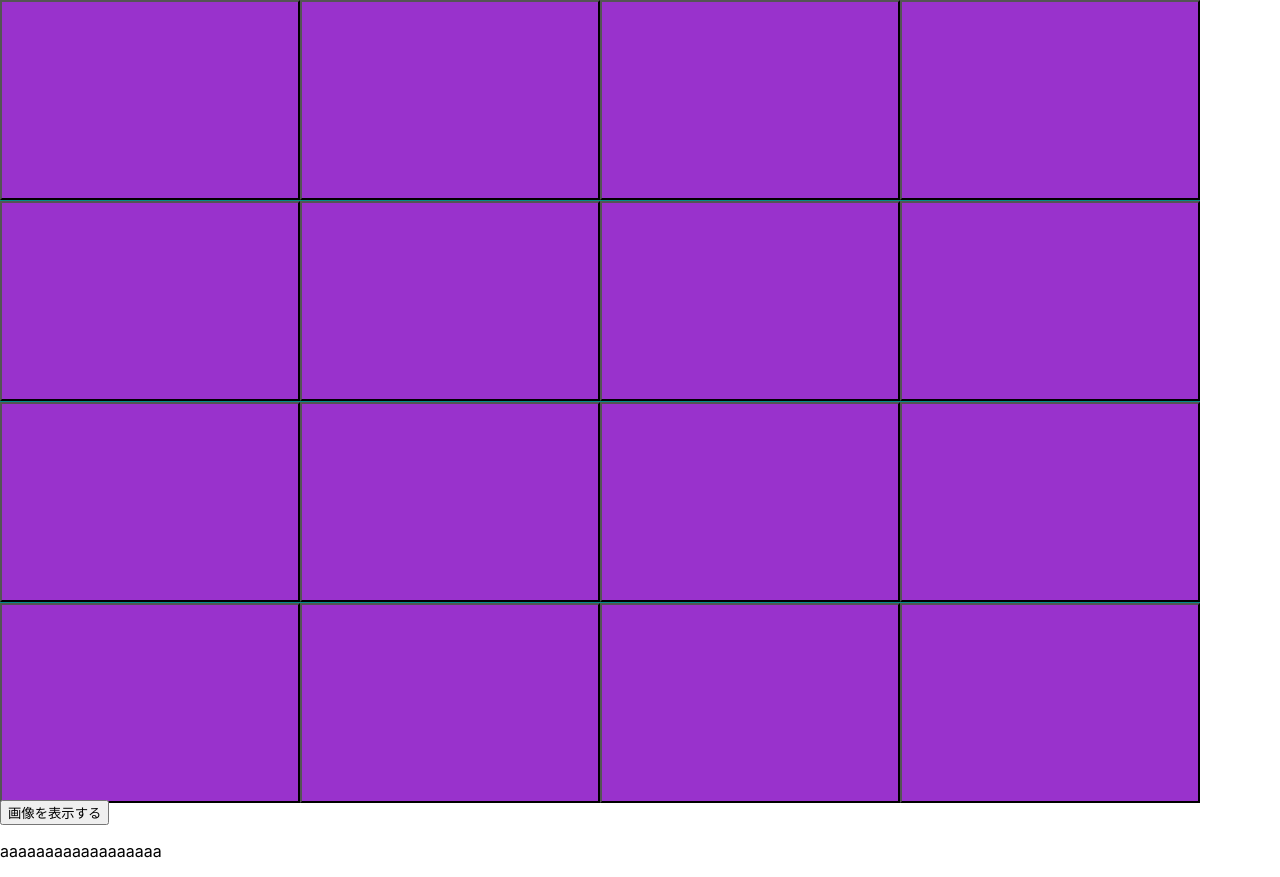
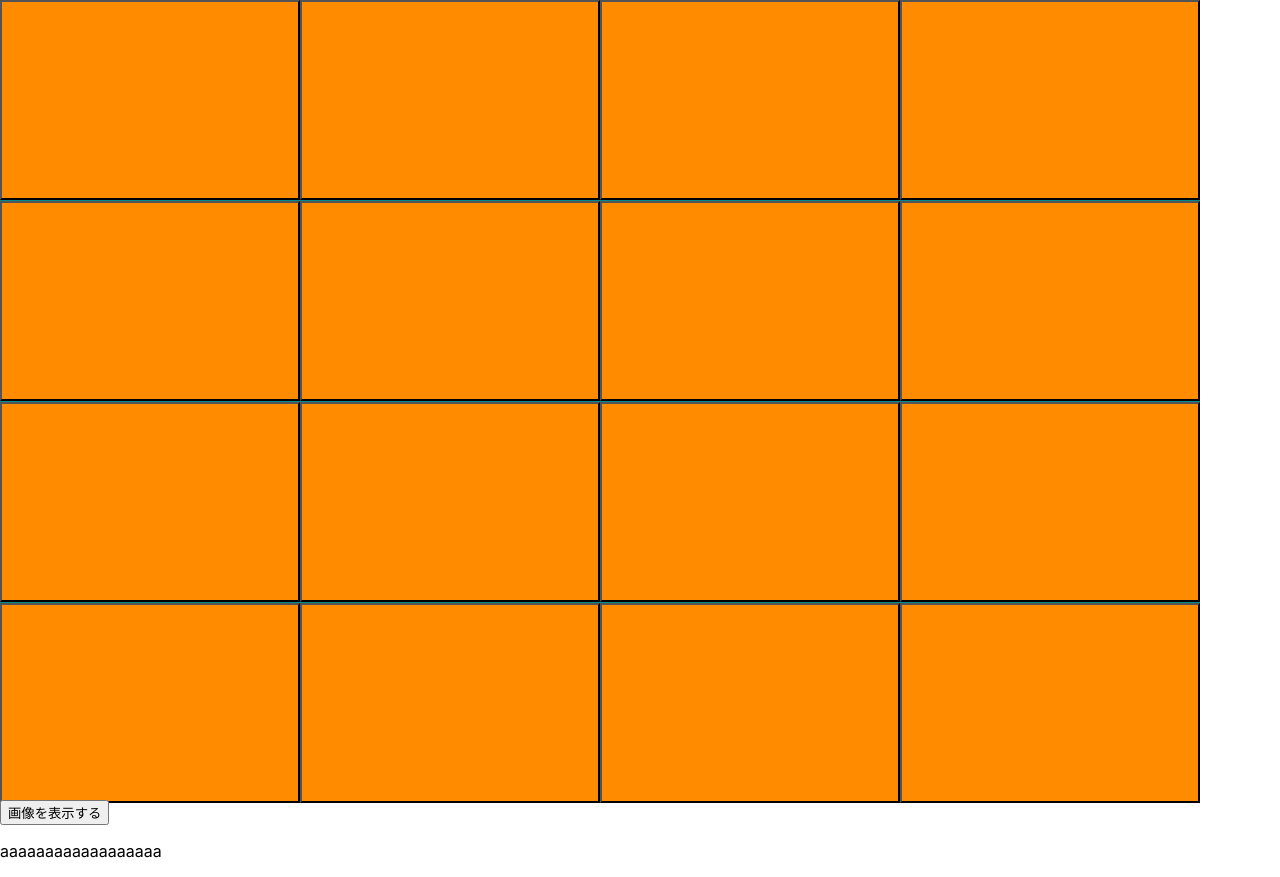
Before and after one commit to Yuya-Ito325/otona_no_shateki, a React (Create React App) app in the folder otona_no_shateki/: page / in a window 1280 px wide. Built offline with nearby package versions, Linux system fonts and the light colour scheme.

Commit message:
基本機能完成

```diff
--- a/otona_no_shateki/src/conponent/tail.js
+++ b/otona_no_shateki/src/conponent/tail.js
@@ -1,21 +1,26 @@
-import React, {useState,} from 'react';
+import React, {useState, useEffect} from 'react';
 
 const Tail = () =>{
 
-  const [contentChild, setContentChild ]= useState([1,2,3,4,5,6,7,8,9,10,11,12,13,14,15,16]);
+  const child = [1,2,3,4,5,6,7,8,9,10,11,12,13,14,15,16]
+
+  const [array , setArray] = useState([]);
+
+  const doChange = (i) => {
+      let copyArray = [...array]
+      copyArray.push(i)
+      setArray(copyArray)
+  }
 
 
 
-  const doAction = (index) =>{
-    let copyContentChild = [...contentChild]
 
-  }
 
   return(
     <React.Fragment>
       <div className='content_palent' id='target'>
-        {contentChild.map((i) => (
-          <button key={i} className={contentChild.includes('i') ? 'on' : 'off'} onClick={doAction(i)}></button>
+        {child.map((i) => (
+          <button key={i}　  className={array.includes(i) ? 'off':'on'} onClick={() =>doChange(i)}></button>
         ))}
       </div>
     </React.Fragment>
```
Also changed, not shown: 1 other file (tests, documents, lock files or other folders).
